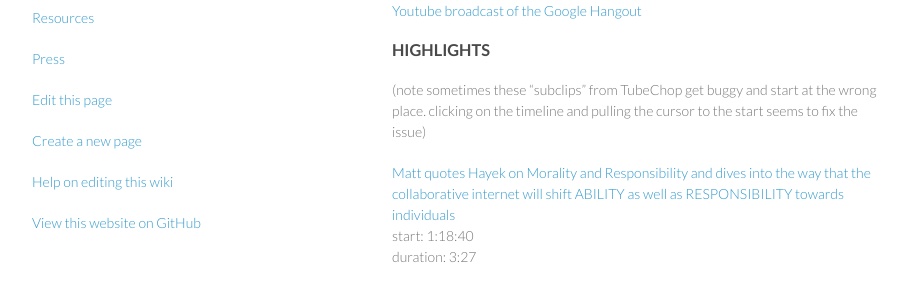
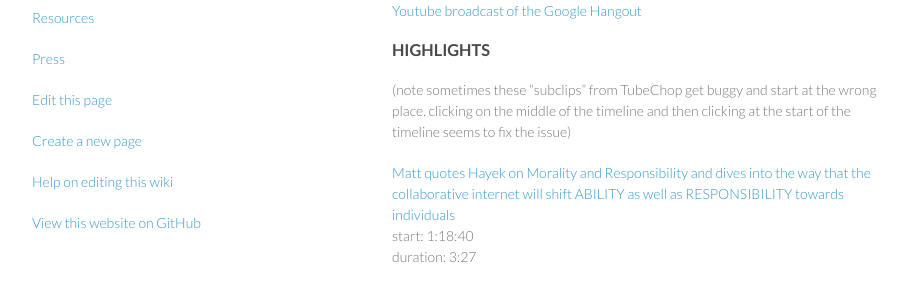
Before and after one commit to collaborativeinternet/collaborativeinternet.github.io, a Jekyll site: the page built from wiki/BtCI_2013-10-15.md, in a window 1280 px wide. Shown: the part 236-531 px from the top of the page, without its empty margins (178-1085 px from the left). Built offline with Jekyll 4.4.1, drawn with Linux system fonts in a browser that asks for light colours.

Commit message:
Update BtCI_2013-10-15.md

```diff
--- a/wiki/BtCI_2013-10-15.md
+++ b/wiki/BtCI_2013-10-15.md
@@ -11,7 +11,7 @@ published: true
 [Youtube broadcast of the Google Hangout](http://www.youtube.com/watch?v=RiJvSKwn3nE&feature=share)
 
 ###HIGHLIGHTS
-(note sometimes these "subclips" from TubeChop get buggy and start at the wrong place.  clicking on the timeline and pulling the cursor to the start seems to fix the issue)
+(note sometimes these "subclips" from TubeChop get buggy and start at the wrong place.  clicking on the middle of the timeline and then clicking at the start of the timeline seems to fix the issue)
 
 [Matt quotes Hayek on Morality and Responsibility and dives into the way that the collaborative internet will shift ABILITY as well as RESPONSIBILITY towards individuals](http://www.tubechop.com/watch/1571710)
 start: 1:18:40
```
